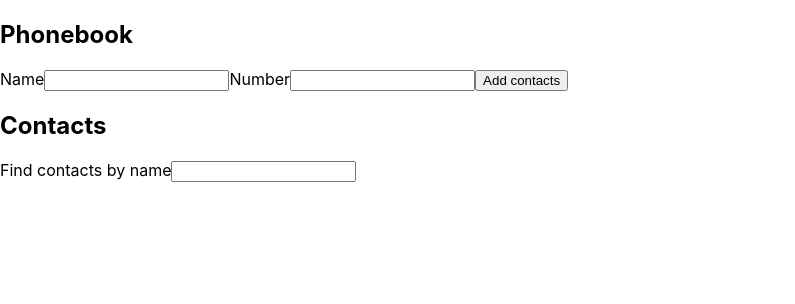
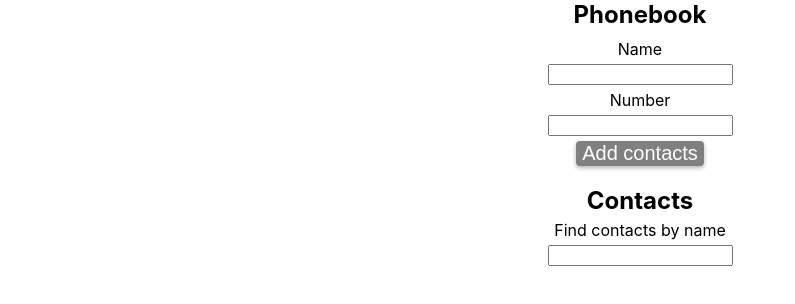
Before and after one commit to VladimirDegt/goit-react-hw-02-phonebook, a React (Create React App) app: page / in a window 1280 px wide. Shown: the top 304 px of the page, without its empty margins (0-795 px from the left). Built offline with nearby package versions, Linux system fonts and the light colour scheme.

Commit message:
add style

```diff
--- a/package.json
+++ b/package.json
@@ -38,6 +38,9 @@
     ]
   },
   "devDependencies": {
-    "nanoid": "^4.0.2"
+    "@emotion/react": "^11.11.0",
+    "@emotion/styled": "^11.11.0",
+    "nanoid": "^4.0.2",
+    "notiflix": "^3.2.6"
   }
 }
--- a/src/components/AddContactsForm/AddContactsForm.jsx
+++ b/src/components/AddContactsForm/AddContactsForm.jsx
@@ -1,5 +1,6 @@
 import { nanoid } from 'nanoid'
 import { Component } from 'react';
+import { Section, Form, Button } from './AddContactsForm.styled';
 
 const inputNameId = nanoid();
 const inputNumberId = nanoid();
@@ -30,9 +31,9 @@ class AddContactsForm extends Component{
   }
 
   render() {
-  return <section>
+  return <Section>
           <h1>Phonebook</h1>
-          <form onSubmit={this.handleFormSubmit}>
+          <Form onSubmit={this.handleFormSubmit}>
             <label htmlFor={inputNameId}>Name</label>
             <input
               id={inputNameId}
@@ -55,9 +56,9 @@ class AddContactsForm extends Component{
               onChange={this.handleInputChange}
               value={this.state.number}
             />
-            <button type="submit">Add contacts</button>
-          </form>
-        </section>
+            <Button type="submit">Add contacts</Button>
+          </Form>
+        </Section>
   }
 };
 
--- /dev/null
+++ b/src/components/AddContactsForm/AddContactsForm.styled.jsx
@@ -0,0 +1,33 @@
+import styled from '@emotion/styled'
+
+export const Section = styled.section`
+  display: flex;
+  flex-direction: column;
+  justify-content: center;
+  align-items: center;
+  gap: 10px;
+`
+
+export const Form = styled.form`
+  display: flex;
+  flex-direction: column;
+  justify-content: center;
+  align-items: center;
+  gap: 5px;
+`
+
+export const Button = styled.button`
+  background-color: grey;
+  cursor: pointer;
+  border-radius: 4px;
+  border: none;
+  color: white;
+  font-size: 20px;
+  box-shadow: 0 2px 4px rgba(0, 0, 0, 0.3);
+  transition: background-color 250ms cubic-bezier(0.4, 0, 0.2, 1), box-shadow 250ms cubic-bezier(0.4, 0, 0.2, 1);
+
+  :hover {
+    background-color: blue;
+    box-shadow: 0 2px 4px rgba(0, 0, 0, 0.5);
+  }
+`
--- a/src/components/App.jsx
+++ b/src/components/App.jsx
@@ -1,7 +1,9 @@
-import { Component } from "react"
-import { nanoid } from 'nanoid'
+import { Component } from "react";
+import { nanoid } from 'nanoid';
+import Notiflix, { Notify } from 'notiflix';
 import AddContactsForm from "./AddContactsForm";
 import Contacts from "./Contacts";
+import { Container } from './App.styled';
 
 export class App extends Component {
   state = {
@@ -16,24 +18,35 @@ export class App extends Component {
     this.addContact(newContact)
   };
 
-  addContact(newContact){
+  addContact = (newContact) => {
     if(this.state.contacts.some((item)=>{
       return item.name.toLowerCase() === newContact.name.toLowerCase()
     })) {
-      alert('такой пользователь уже есть')
+      Notify.failure('Такий контакт вже записано!')
       return
     }
+    Notify.success('Контакт записано!')
     this.setState((prevState)=>{
       return {
         contacts: [...prevState.contacts, newContact]
       }
     })
-  }
+  };
+
+  deleteContact = (contactId) => {
+    this.setState((prevState)=>({
+      contacts: prevState.contacts.filter( (item) => item.id !== contactId),
+    }))
+    Notify.info('Контакт видалено!')
+  };
 
   render() {
-    return <>
+    return <Container>
     <AddContactsForm createContact={(data)=>this.createContact(data)}/>
-    <Contacts contacts={this.state.contacts}/>
-    </>;
+    <Contacts
+      contacts={this.state.contacts}
+      onDeleteContact = {this.deleteContact}
+      />
+    </Container>;
   };
 };
--- /dev/null
+++ b/src/components/App.styled.jsx
@@ -0,0 +1,15 @@
+import styled from '@emotion/styled'
+
+export const Container = styled.div`
+    display: flex;
+    flex-direction: column;
+    justify-content: center;
+    align-items: center;
+    margin: 0 auto;
+    gap: 20px;
+    text-align: center;
+
+    h1, h2 {
+      margin: 0;
+    }
+`
--- a/src/components/Contacts/Contacts.jsx
+++ b/src/components/Contacts/Contacts.jsx
@@ -1,5 +1,6 @@
 import { nanoid } from 'nanoid'
 import { Component } from "react";
+import { Section, ContactsList, ItemList } from './Contacts.styled';
 
 const inputFindId = nanoid();
 
@@ -22,7 +23,7 @@ class Contacts extends Component {
   }
 
   render() {
-    return  <section>
+    return  <Section>
             <h2>Contacts</h2>
             <label htmlFor={inputFindId}>Find contacts by name</label>
             <input
@@ -33,16 +34,21 @@ class Contacts extends Component {
               onChange={this.handleInputChange}
               value={this.state.find}
             />
-            <ul> {this.state.find &&
+            <ContactsList> {this.state.find &&
               this.findContact().map((item)=>{
               return (
-                <li key={item.id}>
-                  {item.name}: {item.number}
-                </li>
+                <ItemList key={item.id}>
+                  <span>{item.name}: {item.number}</span>
+                  <button
+                    type="button"
+                    onClick={()=>this.props.onDeleteContact(item.id)}
+                    >delete
+                  </button>
+                </ItemList>
               )
               })}
-            </ul>
-            </section>
+            </ContactsList>
+            </Section>
   }
 };
 
--- /dev/null
+++ b/src/components/Contacts/Contacts.styled.jsx
@@ -0,0 +1,43 @@
+import styled from '@emotion/styled'
+
+export const Section = styled.section`
+  display: flex;
+  flex-direction: column;
+  justify-content: center;
+  align-items: center;
+  gap: 5px;
+`
+
+export const ContactsList = styled.ul`
+display: flex;
+flex-direction: column;
+justify-content: space-between;
+align-items: center;
+gap: 10px;
+margin: 0 auto;
+padding: 0;
+`
+export const ItemList = styled.li`
+  list-style-type: none;
+  font-size: 20px;
+
+  span {
+    margin-right: 10px;
+  }
+
+  button {
+    background-color: grey;
+    cursor: pointer;
+    border-radius: 4px;
+    border: none;
+    color: white;
+    font-size: 20px;
+    box-shadow: 0 2px 4px rgba(0, 0, 0, 0.3);
+    transition: background-color 250ms cubic-bezier(0.4, 0, 0.2, 1), box-shadow 250ms cubic-bezier(0.4, 0, 0.2, 1);
+
+    :hover {
+      background-color: blue;
+      box-shadow: 0 2px 4px rgba(0, 0, 0, 0.5);
+    }
+  }
+`
```
Also changed, not shown: 1 other file (tests, documents, lock files or other folders).
